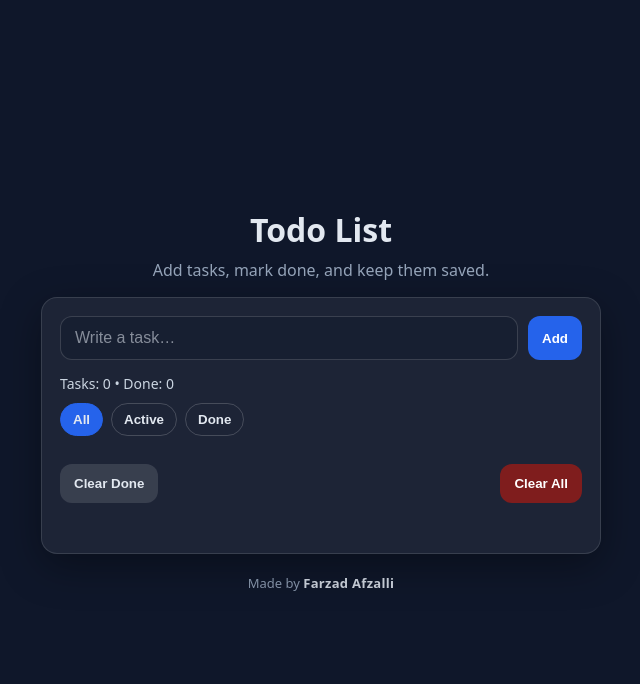
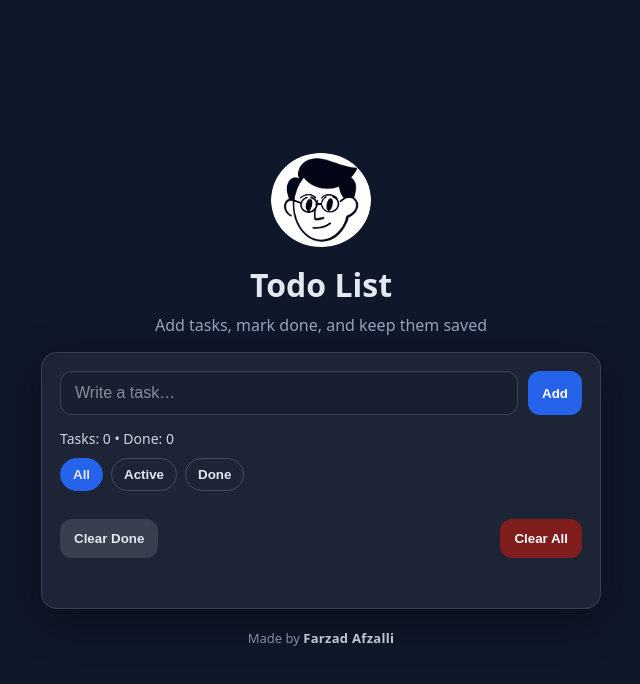
Before and after one commit to FarzadAF292/Todo-List-, a plain HTML site: page index.html in a window 1280 px wide. Shown: the whole page, without its empty margins (319-959 px from the left). Drawn offline with Linux system fonts and the light colour scheme.

Commit message:
Add logo

```diff
--- a/index.html
+++ b/index.html
@@ -10,8 +10,9 @@
 
 <body>
     <main class="app">
+        <img class="farzad" src="./logo.png" alt="Logo">
         <h1>Todo List</h1>
-        <p class="subtitle">Add tasks, mark done, and keep them saved.</p>
+        <p class="subtitle">Add tasks, mark done, and keep them saved</p>
 
         <section class="card">
             <form id="todoForm" class="form">
--- a/style.css
+++ b/style.css
@@ -28,6 +28,14 @@ body {
   width: 100%;
   max-width: 560px;
   min-width: 0;
+}
+
+.farzad {
+  display: block;
+  margin: 0 auto 16px;
+  width: 100px;
+  border-radius: 50%;
+  cursor: pointer;
 }
 
 h1 {
```
Also changed, not shown: logo.png (added).
